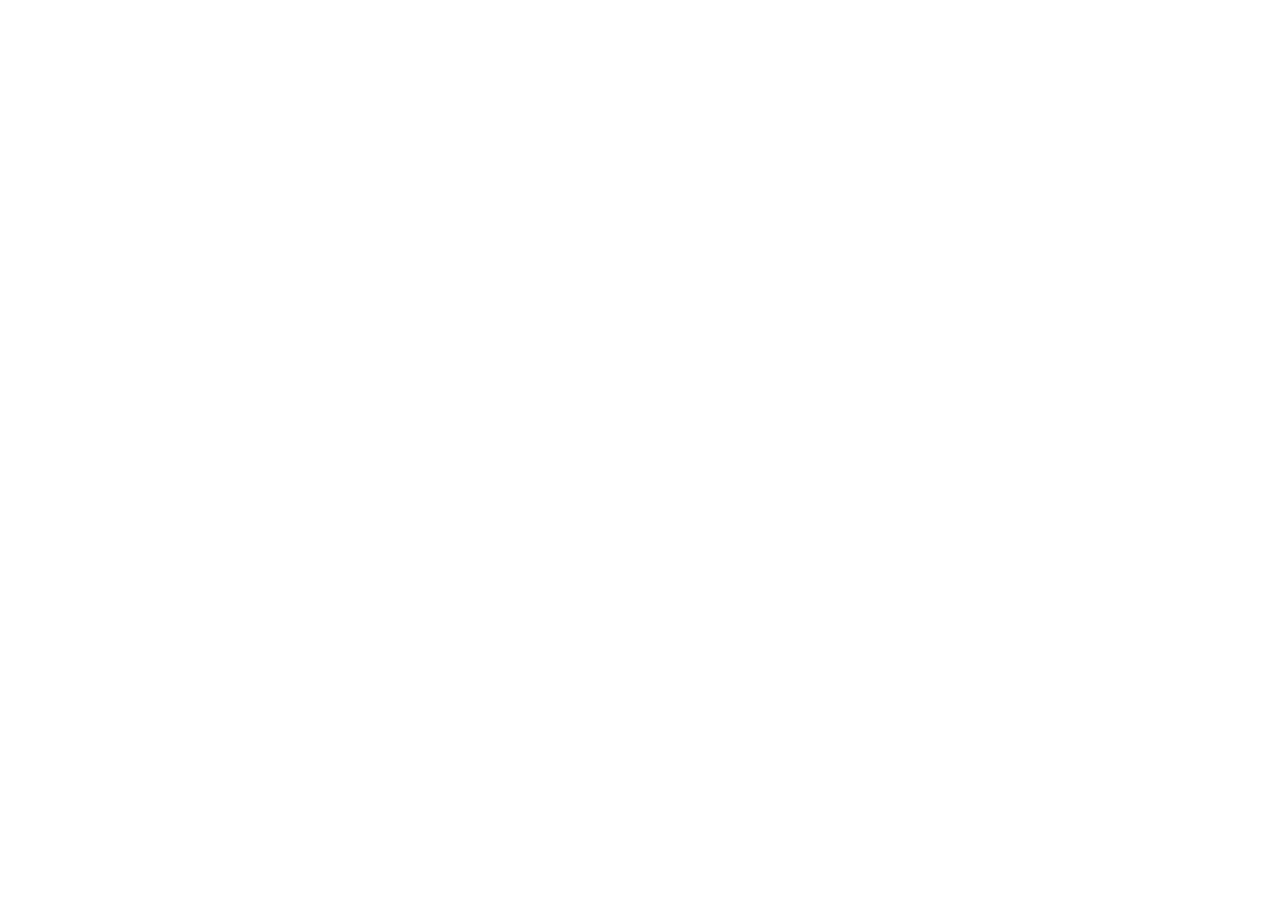
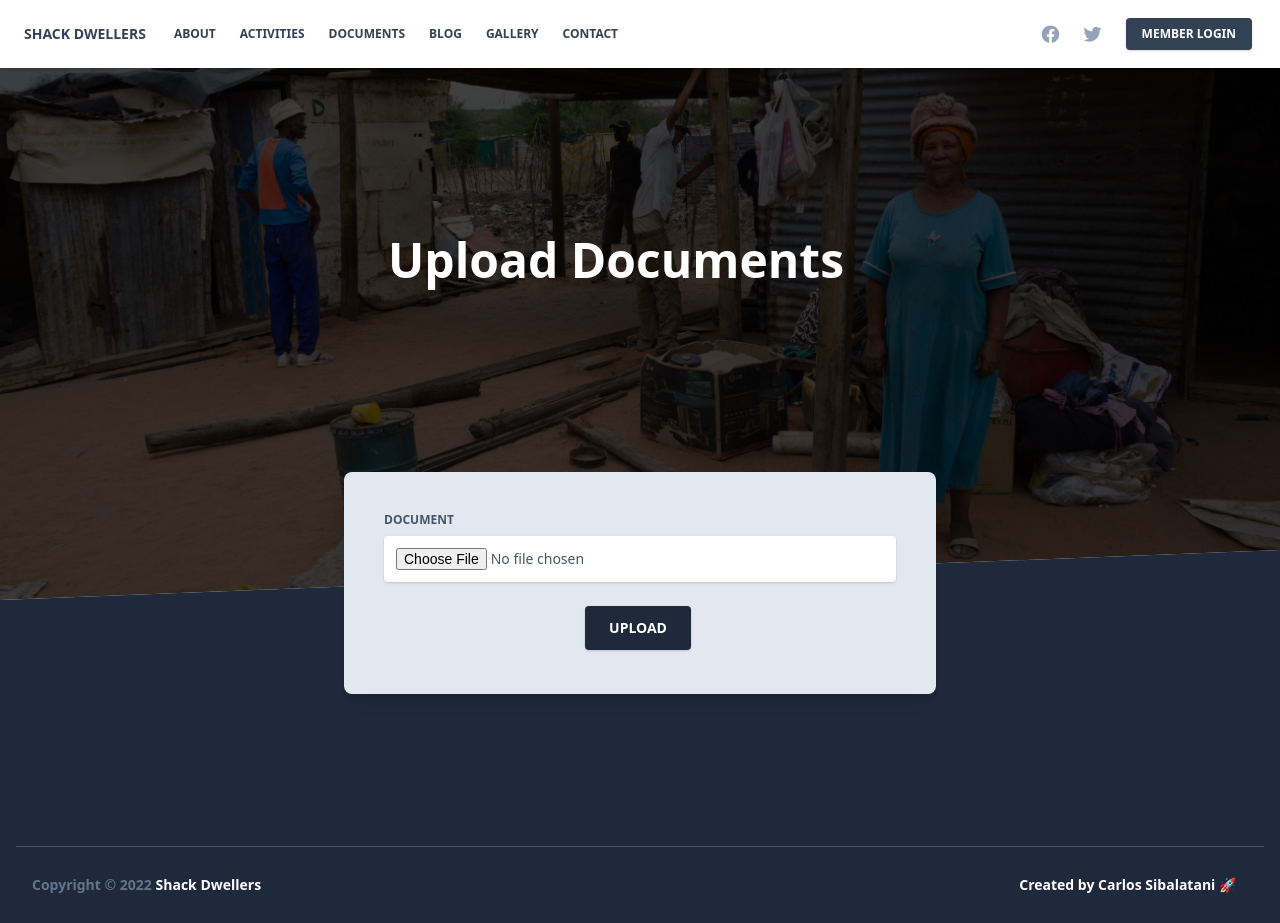
Before and after one commit to FearTheBeard95/solid-chainsaw, a Next.js app: page /documents/upload in a window 1280 px wide. Before the commit this address had no page. Before the commit the page ends 800 px from the top, so only its background shows below. Built offline with nearby package versions, Linux system fonts and the light colour scheme.

Commit message:
Add upload documents api

```diff
--- /dev/null
+++ b/components/modal.js
@@ -0,0 +1,71 @@
+import React from 'react';
+
+export default function Modal() {
+  const [showModal, setShowModal] = React.useState(false);
+  return (
+    <>
+      <button
+        className='bg-pink-500 text-white active:bg-pink-600 font-bold uppercase text-sm px-6 py-3 rounded shadow hover:shadow-lg outline-none focus:outline-none mr-1 mb-1 ease-linear transition-all duration-150'
+        type='button'
+        onClick={() => setShowModal(true)}
+      >
+        Upload
+      </button>
+      {showModal ? (
+        <>
+          <div
+            className='justify-center items-center flex overflow-x-hidden overflow-y-auto fixed inset-0 z-50 outline-none focus:outline-none'
+            onClick={() => setShowModal(false)}
+          >
+            <div className='relative w-auto my-6 mx-auto max-w-sm'>
+              {/*content*/}
+              <div className='border-0 rounded-lg shadow-lg relative flex flex-col w-full bg-white outline-none focus:outline-none'>
+                {/*header*/}
+                <div className='flex items-center justify-center p-5 border-b border-solid border-blueGray-200 rounded-t'>
+                  <h3 className='text-3xl font-semibold'>Upload Documents</h3>
+                  <button
+                    className='p-1 ml-auto bg-transparent border-0 text-black opacity-5 float-right text-3xl leading-none font-semibold outline-none focus:outline-none'
+                    onClick={() => setShowModal(false)}
+                  >
+                    <span className='bg-transparent text-black opacity-5 h-6 w-6 text-2xl block outline-none focus:outline-none'>
+                      ×
+                    </span>
+                  </button>
+                </div>
+                {/*body*/}
+                <div className='relative p-6 flex-auto'>
+                  <p className='my-4 text-blueGray-500 text-lg leading-relaxed'>
+                    I always felt like I could do anything. That&apos;s the main
+                    thing people are controlled by! Thoughts- their perception
+                    of themselves! They&apos;re slowed down by their perception
+                    of themselves. If you&apos;re taught you can&apos;t do
+                    anything, you won&apos;t do anything. I was taught I could
+                    do everything.
+                  </p>
+                </div>
+                {/*footer*/}
+                <div className='flex items-center justify-end p-6 border-t border-solid border-blueGray-200 rounded-b'>
+                  <button
+                    className='text-red-500 background-transparent font-bold uppercase px-6 py-2 text-sm outline-none focus:outline-none mr-1 mb-1 ease-linear transition-all duration-150'
+                    type='button'
+                    onClick={() => setShowModal(false)}
+                  >
+                    Close
+                  </button>
+                  <button
+                    className='bg-emerald-500 text-white active:bg-emerald-600 font-bold uppercase text-sm px-6 py-3 rounded shadow hover:shadow-lg outline-none focus:outline-none mr-1 mb-1 ease-linear transition-all duration-150'
+                    type='button'
+                    onClick={() => setShowModal(false)}
+                  >
+                    Save Changes
+                  </button>
+                </div>
+              </div>
+            </div>
+          </div>
+          <div className='opacity-25 fixed inset-0 z-40 bg-black'></div>
+        </>
+      ) : null}
+    </>
+  );
+}
--- a/layouts/main.js
+++ b/layouts/main.js
@@ -1,14 +1,16 @@
 import React from 'react';
+import Link from 'next/link';
 
 // components
 
 import Navbar from '../components/Navbars/IndexNavbar';
 import FooterSmall from '../components/Footers/FooterSmall';
+import Modal from '../components/modal';
 
-export default function Main({ children, title, subtitle }) {
+export default function Main({ children, title, subtitle, authenticated }) {
   return (
     <>
-      <Navbar transparent />
+      <Navbar />
       <main>
         <div className='relative pt-16 pb-32 flex content-center items-center justify-center min-h-screen-75'>
           <div
@@ -28,6 +30,18 @@
                 <div className='pr-12'>
                   <h1 className='text-white font-semibold text-5xl'>{title}</h1>
                   <p className='mt-4 text-lg text-blueGray-200'>{subtitle}</p>
+                  {authenticated && (
+                    <Link href='/documents/upload'>
+                      <a>
+                        <button
+                          className='bg-blueGray-700 text-white active:bg-blueGray-600 text-xs font-bold uppercase px-4 py-2 rounded shadow hover:shadow-lg outline-none focus:outline-none lg:mr-1 lg:mb-0 ml-3 mb-3 ease-linear transition-all duration-150'
+                          type='button'
+                        >
+                          Upload
+                        </button>
+                      </a>
+                    </Link>
+                  )}
                 </div>
               </div>
             </div>
--- a/package.json
+++ b/package.json
@@ -11,11 +11,14 @@
     "@fortawesome/fontawesome-free": "^5.15.4",
     "@popperjs/core": "^2.11.0",
     "@tailwindcss/forms": "^0.4.0",
+    "axios": "^0.24.0",
     "chart.js": "^3.7.0",
     "gulp": "^4.0.2",
     "gulp-append-prepend": "^1.0.9",
     "mdbreact": "^5.2.0",
+    "multer": "^1.4.4",
     "next": "12.0.7",
+    "next-connect": "^0.11.0",
     "react": "17.0.2",
     "react-dom": "17.0.2",
     "tailwindcss": "^3.0.9"
--- a/pages/documents.js
+++ b/pages/documents/index.js
@@ -1,10 +1,12 @@
 import React from 'react';
-import Layout from '../layouts/main';
+import Layout from '../../layouts/main';
 
 export default function documents() {
   return (
-    <Layout>
+    <Layout title={'Documents'} authenticated={true}>
       <section className='pb-20 bg-blueGray-200 -mt-24'>
+        <br />
+        <br />
         <div className='container mx-auto px-4'>
           <div className='flex flex-wrap'></div>
 
--- /dev/null
+++ b/pages/documents/upload.js
@@ -0,0 +1,87 @@
+import React, { Component } from 'react';
+import Layout from '../../layouts/main';
+import axios from 'axios';
+
+export default class upload extends Component {
+  state = {
+    document: '',
+  };
+
+  onChangeFile = (e) => {
+    this.setState({
+      document: e.target.files[0],
+    });
+  };
+
+  onSubmit = (e) => {
+    e.preventDefault();
+    const formData = new FormData();
+    formData.append('document', this.state.document);
+    axios.post('/api/upload', formData, {}).then((res) => {});
+  };
+
+  render() {
+    return (
+      <Layout title='Upload Documents'>
+        <section className='pb-20 relative block bg-blueGray-800'>
+          <div
+            className='bottom-auto top-0 left-0 right-0 w-full absolute pointer-events-none overflow-hidden -mt-20 h-20'
+            style={{ transform: 'translateZ(0)' }}
+          >
+            <svg
+              className='absolute bottom-0 overflow-hidden'
+              xmlns='http://www.w3.org/2000/svg'
+              preserveAspectRatio='none'
+              version='1.1'
+              viewBox='0 0 2560 100'
+              x='0'
+              y='0'
+            >
+              <polygon
+                className='text-blueGray-800 fill-current'
+                points='2560 0 2560 100 0 100'
+              ></polygon>
+            </svg>
+          </div>
+        </section>
+        <section className='relative block py-24 lg:pt-0 bg-blueGray-800'>
+          <br />
+          <br />
+          <div className='container mx-auto px-4'>
+            <div className='flex flex-wrap justify-center lg:-mt-64 -mt-48'>
+              <div className='w-full lg:w-6/12 px-4'>
+                <div className='relative flex flex-col min-w-0 break-words w-full mb-6 shadow-lg rounded-lg bg-blueGray-200'>
+                  <div className='flex-auto p-5 lg:p-10'>
+                    <form onSubmit={this.onSubmit}>
+                      <div className='relative w-full mb-3'>
+                        <label
+                          className='block uppercase text-blueGray-600 text-xs font-bold mb-2'
+                          htmlFor='email'
+                        >
+                          Document
+                        </label>
+                        <input
+                          type='file'
+                          className='border-0 px-3 py-3 placeholder-blueGray-300 text-blueGray-600 bg-white rounded text-sm shadow focus:outline-none focus:ring w-full ease-linear transition-all duration-150'
+                          onChange={this.onChangeFile}
+                        />
+                      </div>
+                      <div className='text-center mt-6'>
+                        <button
+                          className='bg-blueGray-800 text-white active:bg-blueGray-600 text-sm font-bold uppercase px-6 py-3 rounded shadow hover:shadow-lg outline-none focus:outline-none mr-1 mb-1 ease-linear transition-all duration-150'
+                          type='submit'
+                        >
+                          Upload
+                        </button>
+                      </div>
+                    </form>
+                  </div>
+                </div>
+              </div>
+            </div>
+          </div>
+        </section>
+      </Layout>
+    );
+  }
+}
--- a/pages/gallery.js
+++ b/pages/gallery.js
@@ -5,6 +5,8 @@
   return (
     <Layout>
       <section className='pb-20 bg-blueGray-200 -mt-24'>
+        <br />
+        <br />
         <div className='container mx-auto px-4'>
           <div className='flex flex-wrap'></div>
 
```
Also changed, not shown: pages/about.js (+15 -5 lines), pages/activities.js (+26 -7 lines), pages/api/upload.js (added, +42 -0 lines), 2 other files (tests, documents, lock files or other folders).
